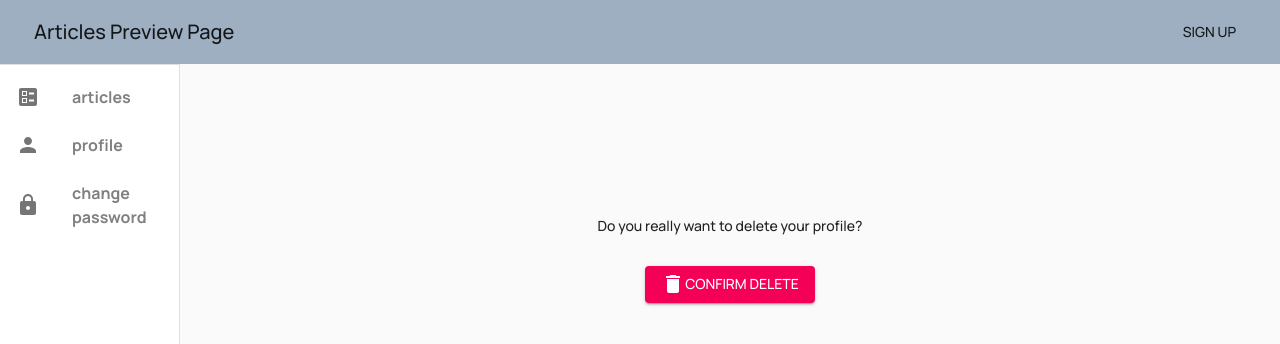
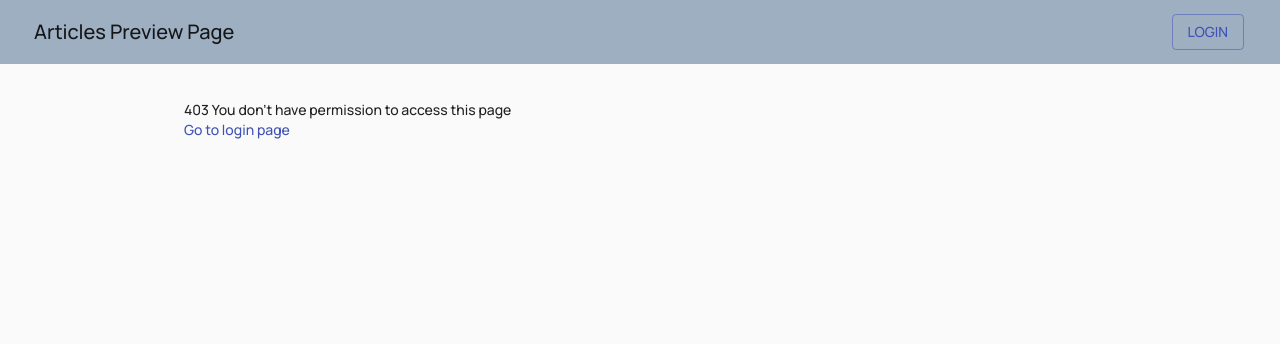
Before and after one commit to sbAsma/article-preview-drf-react, a React (Create React App) app: page /admin/delete_account in a window 1280 px wide. Shown: the top 344 px of the page. Built offline with nearby package versions, Linux system fonts and the light colour scheme.

Commit message:
Admin pages access when not logged in

```diff
--- a/src/components/admin/adminProfile.js
+++ b/src/components/admin/adminProfile.js
@@ -4,6 +4,7 @@ import {
         Typography,
         Box,
         Grid,
+        Container,
         TextField,
         IconButton,
         makeStyles
@@ -17,6 +18,7 @@ import PhotoCameraIcon from "@material-ui/icons/PhotoCamera";
 import {useAdminContext} from '../context/AdminContexProvider'
 import axiosInstance from "../../axios";
 import CustomDrawer from '../customDrawer';
+import NoAccess from '../auth/noAccess';
 
 const useStyles = makeStyles((theme) => ({
     root: {
@@ -145,6 +147,7 @@ export default function AdminProfile(){
     const classes = useStyles();
     const {adminState: {
         user,
+        isLoggedIn,
     }, setAdminState} = useAdminContext()
     const [userProfile, setUserProfile] = useState({
         firstName: '',
@@ -154,6 +157,7 @@ export default function AdminProfile(){
         avatarUrl: '',
     })
     // console.log("user", user)
+    var locStr = localStorage.getItem('current_user')
     useEffect(()=>{
         if(user !== null && user !== undefined){
             if(Object.keys(user).length !== 0){
@@ -164,6 +168,9 @@ export default function AdminProfile(){
                     avatarUrl: user.avatar
                 })
             }
+        }
+        if(isLoggedIn === false && localStorage.getItem('current_user') === null){
+            setAdminState({isSigningUp: true, isLoggedIn: false,isLoggingIn: false,})
         }
     }, [user])
 
@@ -199,7 +206,10 @@ export default function AdminProfile(){
 			setAdminState({user: res.data})
         });
     }
-    return (
+    if(isLoggedIn === false && locStr === null) {
+		return <NoAccess/>
+	}
+    else return (
         <div className={classes.root}>
             <CustomDrawer drawerItems={drawerItems} />
             <main className={classes.content}>
--- a/src/components/admin/manageArticles.js
+++ b/src/components/admin/manageArticles.js
@@ -11,6 +11,7 @@ import Create from './create'
 import Edit from './edit'
 import Delete from './delete'
 import ArticleLoadingComponent from '../articles/articleLoading';
+import NoAccess from '../auth/noAccess';
 import axiosInstance from '../../axios';
 import {useAdminContext} from '../context/AdminContexProvider'
 
@@ -35,7 +36,7 @@ export default function ManageArticles(props) {
 	const ArticleLoading = ArticleLoadingComponent(Articles);
 	const {adminState: {
 			isLoggedIn,
-			user}} = useAdminContext()
+			user}, setAdminState} = useAdminContext()
     const initialState = Object.freeze({
 		article: {},
         isAdd: false,
@@ -57,6 +58,9 @@ export default function ManageArticles(props) {
 				articles: allArticles,
 			});
 		})
+		if(isLoggedIn === false && localStorage.getItem('current_user') === null){
+            setAdminState({isSigningUp: true, isLoggedIn: false,isLoggingIn: false,})
+        }
 	}, [user])
 
 	const onOperationClick = (id, operation) =>{
@@ -139,19 +143,7 @@ export default function ManageArticles(props) {
 		setAppState({...appState, [operation]: false, article: {}})
 	}
 	if(isLoggedIn === false && articlesState.loading === false && locStr === null) {
-		return (
-			<React.Fragment>
-				<div className={classes.root}>
-					<Container
-						maxWidth="md"
-						component="main"
-					>
-						 403 You don't have permission to access this page
-
-					</Container>
-				</div>
-			</React.Fragment>
-		)
+		return <NoAccess/>
 	}else if (user === undefined) return <div>loading</div>
 	else return(
 		<React.Fragment>
--- a/src/components/auth/changePassword.js
+++ b/src/components/auth/changePassword.js
@@ -1,4 +1,4 @@
-import React, {useState} from 'react'
+import React, {useState, useEffect} from 'react'
 import {
         Grid,
         TextField,
@@ -17,7 +17,7 @@ import VisibilityOffIcon from '@material-ui/icons/VisibilityOff';
 import {useAdminContext} from '../context/AdminContexProvider'
 import axiosInstance from "../../axios";
 import CustomDrawer from '../customDrawer';
-
+import NoAccess from './noAccess';
 
 const useStyles = makeStyles((theme) => ({
     root: {
@@ -116,7 +116,13 @@ const drawerItems = [
 ]
 
 export default function ChangePassword() {
-    const {adminState: {user,}} = useAdminContext()
+    const {adminState: {user, isLoggedIn}, setAdminState} = useAdminContext()
+    var locStr = localStorage.getItem('current_user')
+    useEffect(() => {
+        if(isLoggedIn === false && localStorage.getItem('current_user') === null){
+            setAdminState({isSigningUp: true, isLoggedIn: false,isLoggingIn: false,})
+        }
+    }, [])
     const [passwordState, setPasswordState] = useState({
         password: '',
         newPassword: '',
@@ -226,7 +232,10 @@ export default function ChangePassword() {
         }
     }
     const visibilityIconStyle = { fontSize: 30 }
-    return (
+    if(isLoggedIn === false && locStr === null) {
+		return <NoAccess/>
+	}
+    else return (
         <div className={classes.root}>
             <CustomDrawer drawerItems={drawerItems} />
             <main className={classes.content}>
--- a/src/components/auth/deleteProfile.js
+++ b/src/components/auth/deleteProfile.js
@@ -1,4 +1,4 @@
-import React from 'react'
+import React, {useEffect} from 'react'
 import {
     Button,
     makeStyles,
@@ -11,6 +11,7 @@ import DeleteIcon from '@material-ui/icons/Delete';
 import {useAdminContext} from '../context/AdminContexProvider'
 import axiosInstance from "../../axios";
 import CustomDrawer from '../customDrawer';
+import NoAccess from './noAccess';
 
 const useStyles = makeStyles((theme) => ({
     root: {
@@ -55,8 +56,14 @@ const drawerItems = [
 ]
 
 export default function DeleteProfile() {
-    const {adminState: {user,}} = useAdminContext()
+    const {adminState: {user, isLoggedIn}, setAdminState} = useAdminContext()
+    var locStr = localStorage.getItem('current_user')
     const classes = useStyles()
+    useEffect(() => {
+        if(isLoggedIn === false && localStorage.getItem('current_user') === null){
+            setAdminState({isSigningUp: true, isLoggedIn: false,isLoggingIn: false,})
+        }
+    }, [])
     const handleDeleteProfile = () => {
         // const token = localStorage.getItem('refresh_token')
         axiosInstance.delete('user/profile/'+ user.id + '/').then((res) => {
@@ -71,7 +78,10 @@ export default function DeleteProfile() {
             })
         });
     }
-    return (
+    if(isLoggedIn === false && locStr === null) {
+		return <NoAccess/>
+	}
+    else return (
         <div className={classes.root}>
             <CustomDrawer drawerItems={drawerItems} />
             <main className={classes.content}>
--- /dev/null
+++ b/src/components/auth/noAccess.js
@@ -0,0 +1,36 @@
+import React from "react";
+import {NavLink} from "react-router-dom"
+import {
+    Container,
+    Link,
+    makeStyles,
+} from "@material-ui/core"
+import { useAdminContext } from "../context/AdminContexProvider";
+
+const useStyles = makeStyles((theme) => ({
+    root: {
+		marginTop: '100px',
+	},
+}))
+
+export default function NoAccess() {
+    const {setAdminState} = useAdminContext()
+    const classes = useStyles()
+    return (
+        <React.Fragment>
+            <div className={classes.root}>
+                <Container maxWidth="md" component="main">
+                    403 You don't have permission to access this page
+                    <br/>
+                    <Link
+                        component={NavLink}
+                        to="/admin"
+                        onClick={() => setAdminState({isSigningUp: false, isLoggedIn: false,isLoggingIn: true,})}
+                    >
+                        Go to login page
+                    </Link>
+                </Container>
+            </div>
+        </React.Fragment>
+    );
+}
```
